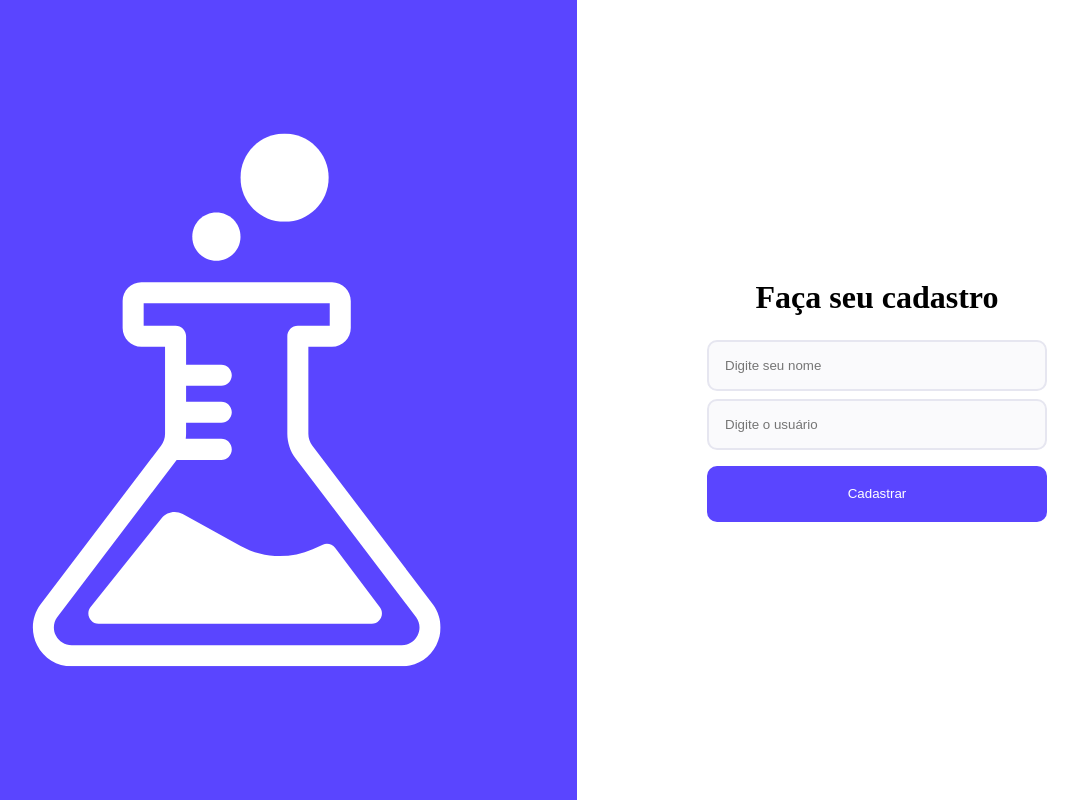
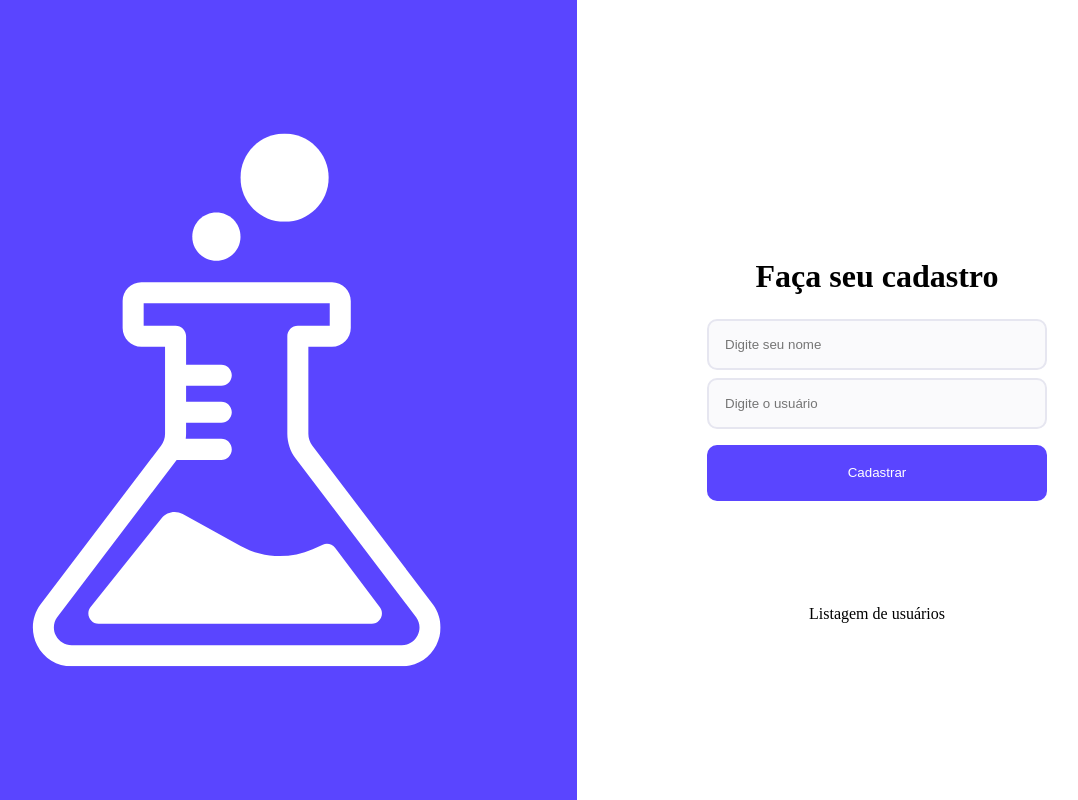
Before and after one commit to OmniLabs-Education/primeiro-projeto-react, a React (Vite) app: page / in a window 1280 px wide. Shown: the whole page, without its empty margins (103-1181 px from the left). Built offline with nearby package versions, Linux system fonts and the light colour scheme.

Commit message:
add routes

```diff
--- a/package.json
+++ b/package.json
@@ -11,6 +11,7 @@
     "axios": "^0.27.2",
     "react": "^18.0.0",
     "react-dom": "^18.0.0",
+    "react-router-dom": "^6.3.0",
     "react-toastify": "^9.0.1",
     "styled-components": "^5.3.5"
   },
--- /dev/null
+++ b/src/App.jsx
@@ -0,0 +1,14 @@
+import Router from './routes'
+import GlobalStyle from './styles/global'
+import 'react-toastify/dist/ReactToastify.css';
+
+function App() {
+  return(
+    <>
+      <Router />
+      <GlobalStyle />
+    </>
+  )
+}
+
+export default App
--- a/src/main.jsx
+++ b/src/main.jsx
@@ -1,12 +1,12 @@
 import React from 'react'
 import ReactDOM from 'react-dom/client'
-import App from './pages/CreateUser'
-import GlobalStyle from './styles/global'
-import 'react-toastify/dist/ReactToastify.css';
+import App from './App'
+import { BrowserRouter } from 'react-router-dom'
 
 ReactDOM.createRoot(document.getElementById('root')).render(
   <React.StrictMode>
-    <App />
-    <GlobalStyle />
+    <BrowserRouter>
+      <App />
+    </BrowserRouter>
   </React.StrictMode>
 )
--- a/src/pages/CreateUser/index.jsx
+++ b/src/pages/CreateUser/index.jsx
@@ -4,6 +4,7 @@ import Button from '../../components/Button'
 import api from '../../services/api'
 import { useState } from 'react'
 import { toast, ToastContainer } from 'react-toastify'
+import { Link } from 'react-router-dom'
 
 function CreateUser() {
   const [nome, setNome] = useState("");
@@ -56,7 +57,12 @@ function CreateUser() {
               Cadastrar
             </Button>
           </form>
+
+            <Link to="/listUsers">
+              Listagem de usuários
+            </Link>
         </div>
+
 
         <ToastContainer />
       </Content>
--- a/src/pages/CreateUser/styles.js
+++ b/src/pages/CreateUser/styles.js
@@ -16,6 +16,10 @@ export const Content = styled.div`
   background: #fff;
 
   div {
+    display: flex;
+    align-items: center;
+    flex-direction: column;
+
     form {
       margin: 80px 0;
       width: 340px;
@@ -26,6 +30,12 @@ export const Content = styled.div`
         margin-bottom: 24px;
       }
     }
+
+    a {
+      color: #000;
+      margin-top: 24px;
+      text-decoration: none;
+    }
   }
 `;
 
--- /dev/null
+++ b/src/pages/ListUsers/index.jsx
@@ -0,0 +1,7 @@
+function ListUsers() {
+  return(
+    <h1>Listagem de usuários</h1>
+  )
+}
+
+export default ListUsers
--- /dev/null
+++ b/src/routes/index.jsx
@@ -0,0 +1,14 @@
+import {Routes, Route} from 'react-router-dom'
+import CreateUser from '../pages/CreateUser'
+import ListUsers from '../pages/ListUsers'
+
+function Router() {
+  return(
+    <Routes>
+      <Route index element={<CreateUser />} />
+      <Route path="/listUsers" element={<ListUsers />} />
+    </Routes>
+  )
+}
+
+export default Router
--- a/src/styles/global.js
+++ b/src/styles/global.js
@@ -8,10 +8,6 @@ export default createGlobalStyle`
     box-sizing: border-box;
   }
 
-  body {
-    background: rgba(0, 0, 0, 0.9);
-  }
-
   button {
     cursor: pointer;
   }
```
Also changed, not shown: src/pages/ListUsers/styles.js (added), 1 other file (tests, documents, lock files or other folders).
